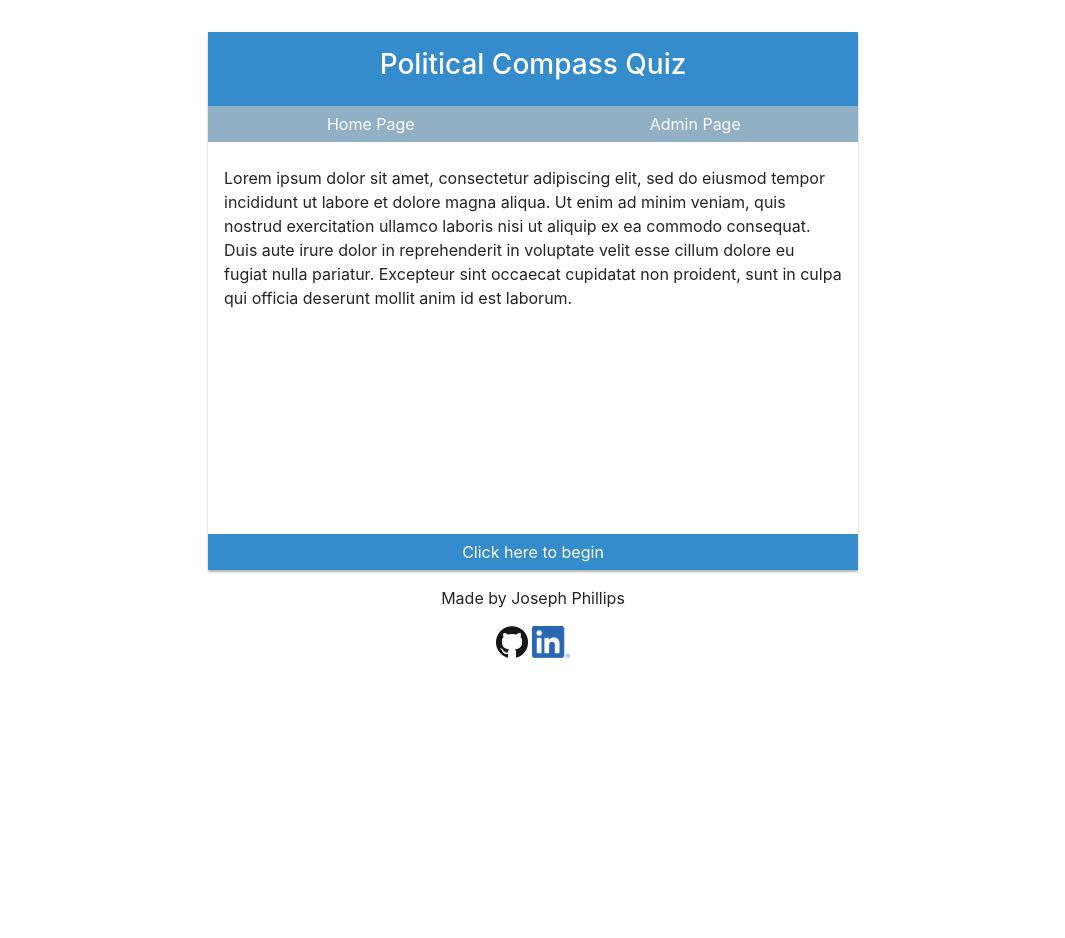
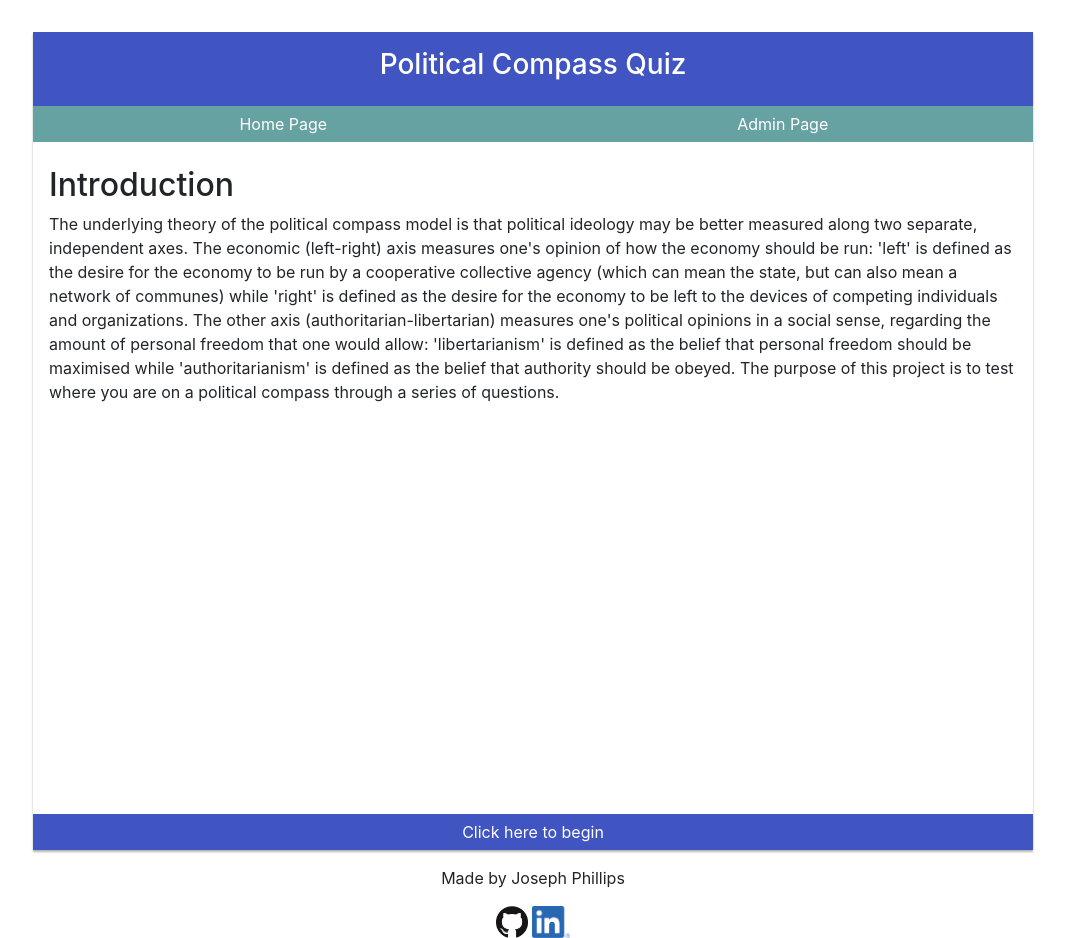
Before and after one commit to joe147258/political-compass-quiz, a Flask app: page / in a window 1280 px wide. Shown: the whole page, without its empty margins (107-1172 px from the left). Before the commit the page ends 658 px from the top, so only its background shows below. Run offline with Flask 2, Linux system fonts and the light colour scheme; some libraries are stand-ins or nearby versions.

Commit message:
Some style changes, result page, bug fixes

```diff
--- a/controller/quiz_controller.py
+++ b/controller/quiz_controller.py
@@ -1,6 +1,5 @@
 from flask import Flask, render_template, request, redirect, Blueprint, url_for, jsonify
-from utilities import util
-from utilities import json_parser
+from utilities import util, json_parser, service
 
 quiz_controller = Blueprint('quiz_controller', __name__, template_folder='templates')
 
@@ -36,6 +35,7 @@ def finish():
     if y_value > 505:
         y_value = 505
 
+    title = util.determine_ideology_title(x_value, y_value)
     util.manipulate_image(x_value, y_value)
     path = 'static/images/image{0}{1}.png'
     formattedPath = path.format(x_value, y_value)
@@ -44,4 +44,14 @@ def finish():
     # X chosen in config.json
     util.delete_image(formattedPath)
 
-    return render_template('result.html', compass_image = formattedPath)
+    return render_template('result.html', compass_image = formattedPath, ideology = title)
+
+@quiz_controller.route('/get-question-info', methods=['GET'])
+def get_question_info():
+    try:
+        pos = int(request.args.get('pos'))
+        data = service.question_info(pos)
+    except Exception as e:
+        print(e)
+        return "Invalid Request", 400
+    return data
--- a/json/config.json
+++ b/json/config.json
@@ -1,7 +1,13 @@
 {
     "image_delete_time": 2,
-    "small_x_movement": 20,
-    "small_y_movement": 20,
-    "big_x_movement": 30,
-    "big_y_movement": 30
+    "small_x_movement": 17,
+    "small_y_movement": 17,
+    "big_x_movement": 25,
+    "big_y_movement": 25,
+    "boundries": {
+        "auth": 210,
+        "lib": 330,
+        "left": 190,
+        "right": 310
+    }
 }
--- a/json/site_data.json
+++ b/json/site_data.json
@@ -1,3 +1,14 @@
 {
-    "intro_text": "Lorem ipsum dolor sit amet, consectetur adipiscing elit, sed do eiusmod tempor incididunt ut labore et dolore magna aliqua. Ut enim ad minim veniam, quis nostrud exercitation ullamco laboris nisi ut aliquip ex ea commodo consequat. Duis aute irure dolor in reprehenderit in voluptate velit esse cillum dolore eu fugiat nulla pariatur. Excepteur sint occaecat cupidatat non proident, sunt in culpa qui officia deserunt mollit anim id est laborum."
+    "intro_text": "The underlying theory of the political compass model is that political ideology may be better measured along two separate, independent axes. The economic (left-right) axis measures one's opinion of how the economy should be run: 'left' is defined as the desire for the economy to be run by a cooperative collective agency (which can mean the state, but can also mean a network of communes) while 'right' is defined as the desire for the economy to be left to the devices of competing individuals and organizations. The other axis (authoritarian-libertarian) measures one's political opinions in a social sense, regarding the amount of personal freedom that one would allow: 'libertarianism' is defined as the belief that personal freedom should be maximised while 'authoritarianism' is defined as the belief that authority should be obeyed. The purpose of this project is to test where you are on a political compass through a series of questions.",
+    "ideologies": {
+        "auth_left": "Authoritarian Left",
+        "auth_centre": "Authoritarian Centrist",
+        "auth_right": "Authoritarian Right",
+        "right": "Classic Right",
+        "lib_right": "Libertarian Right",
+        "lib_centre": "Libertarian Centrist",
+        "lib_left": "Libertarian Left",
+        "left": "Classic Left",
+        "central": "Centrist"
+    }
 }
--- a/main.py
+++ b/main.py
@@ -120,15 +120,5 @@ def edit_question():
 
     return "Success", 200
 
-@app.route('/get-question-info', methods=['GET'])
-def get_question_info():
-    try:
-        pos = int(request.args.get('pos'))
-        data = service.question_info(pos)
-    except Exception as e:
-        print(e)
-        return "Invalid Request", 400
-    return data
-
 if __name__ == '__main__':
     app.run(debug=True)
--- a/static/css/main.css
+++ b/static/css/main.css
@@ -1,12 +1,12 @@
 :root {
-    --main: #348CCC;
-    --main-hover: #24628e;
-    --secondary: #91B0C6;
-    --secondary-hover: #657B8A;
+    --main: #4055c1;
+    --main-hover: #202a60;
+    --secondary: #67a2a2;
+    --secondary-hover: #036564;
 }
 
 .main-container {
-    width: 650px;
+    width: 1000px;
     box-shadow: 0px 2px 2px rgba(0, 0, 0, 0.3);
     margin-top: 2rem!important;
 }
@@ -19,14 +19,14 @@
 }
 
 .inner-container {
-    height: 420px;
+    height: 700px;
 }
 .square {
     border-radius: 0px!important;
 }
 
 .begin-button {
-    width: 650px !important;
+    width: 1000px !important;
 }
 .scrolldiv {
     overflow-y:scroll;
--- a/static/js/main.js
+++ b/static/js/main.js
@@ -103,30 +103,30 @@ function submitAnswer() {
             switch (parseInt(answerMap.get(i).ans)) {
                 case -2:
                     if (answerMap.get(i).sway == "left") {
-                        XScore += jsonConfig.big_y_movement;
+                        XScore += jsonConfig.big_x_movement;
                     } else {
-                        XScore -= jsonConfig.big_y_movement;
+                        XScore -= jsonConfig.big_x_movement;
                     }
                     break;
                 case -1:
                     if (answerMap.get(i).sway == "left") {
-                        XScore += jsonConfig.small_y_movement;
+                        XScore += jsonConfig.small_x_movement;
                     } else {
-                        XScore -= jsonConfig.small_y_movement;
+                        XScore -= jsonConfig.small_x_movement;
                     }
                     break;
                 case 1:
                     if (answerMap.get(i).sway == "left") {
-                        XScore -= jsonConfig.big_y_movement;
+                        XScore -= jsonConfig.big_x_movement;
                     } else {
-                        XScore += jsonConfig.big_y_movement;
+                        XScore += jsonConfig.big_x_movement;
                     }
                     break;
                 case 2:
                     if (answerMap.get(i).sway == "left") {
-                        XScore -= jsonConfig.big_y_movement;
+                        XScore -= jsonConfig.big_x_movement;
                     } else {
-                        XScore += jsonConfig.big_y_movement;
+                        XScore += jsonConfig.big_x_movement;
                     }
                     break;
             }
--- a/templates/main.html
+++ b/templates/main.html
@@ -3,6 +3,7 @@
 
 {% block content %}
 <div id="intro-text" class="text-black p-3">
+    <h2>Introduction</h2>
     <p>
         {{ intro_text }}
     </p>
--- a/utilities/json_parser.py
+++ b/utilities/json_parser.py
@@ -36,7 +36,6 @@ def replace_question_list(new_list):
     with open('json/question_data.json', 'w') as fp:
         json.dump(data, fp)
 
-
 def x_movement():
     return config()['x_movement']
 
@@ -57,3 +56,9 @@ def admin_name():
 
 def admin_password():
     return admin_config()['password']
+
+def get_boundries():
+    return config()['boundries']
+
+def get_ideologies():
+    return site_data()['ideologies']
--- a/utilities/util.py
+++ b/utilities/util.py
@@ -72,3 +72,29 @@ def validate_form_data(form_items):
     else:
         raise Exception('Invalid Values.')
     return True
+
+def determine_ideology_title(x_value, y_value):
+    boundries = json_parser.get_boundries()
+    possible_results = json_parser.get_ideologies()
+
+    if y_value < boundries['auth']:
+        if x_value < boundries['left']:
+            return possible_results['auth_left']
+        elif x_value > boundries['right']:
+            return possible_results['auth_right']
+        else:
+            return possible_results['auth_centre']
+    elif y_value > boundries['lib']:
+        if x_value < boundries['left']:
+            return possible_results['lib_left']
+        elif x_value > boundries['right']:
+            return possible_results['lib_right']
+        else:
+            return possible_results['lib_centre']
+    else:
+        if x_value < boundries['left']:
+            return possible_results['left']
+        elif x_value > boundries['right']:
+            return possible_results['right']
+        else:
+            return possible_results['central']
```
Also changed, not shown: templates/result.html (+14 -17 lines).
